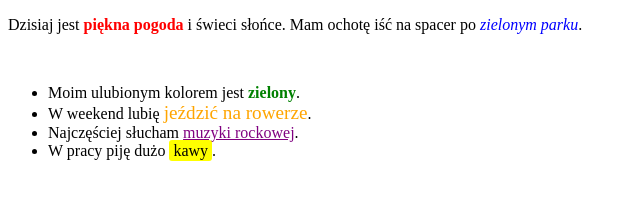
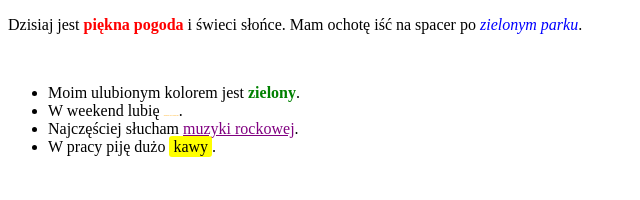
Before and after one commit to Antek400/Span, a plain HTML site: page index.html in a window 1280 px wide. Shown: the whole page, without its empty margins (0-640 px from the left). Drawn offline with Linux system fonts and the light colour scheme.

Commit message:
Update index.html

```diff
--- a/index.html
+++ b/index.html
@@ -19,7 +19,7 @@
     }
     .pomaranczowy {
       color: orange;
-      font-size: 1.2em;
+      font-size: 2px;
     }
     .podkreslony {
       text-decoration: underline;
```
